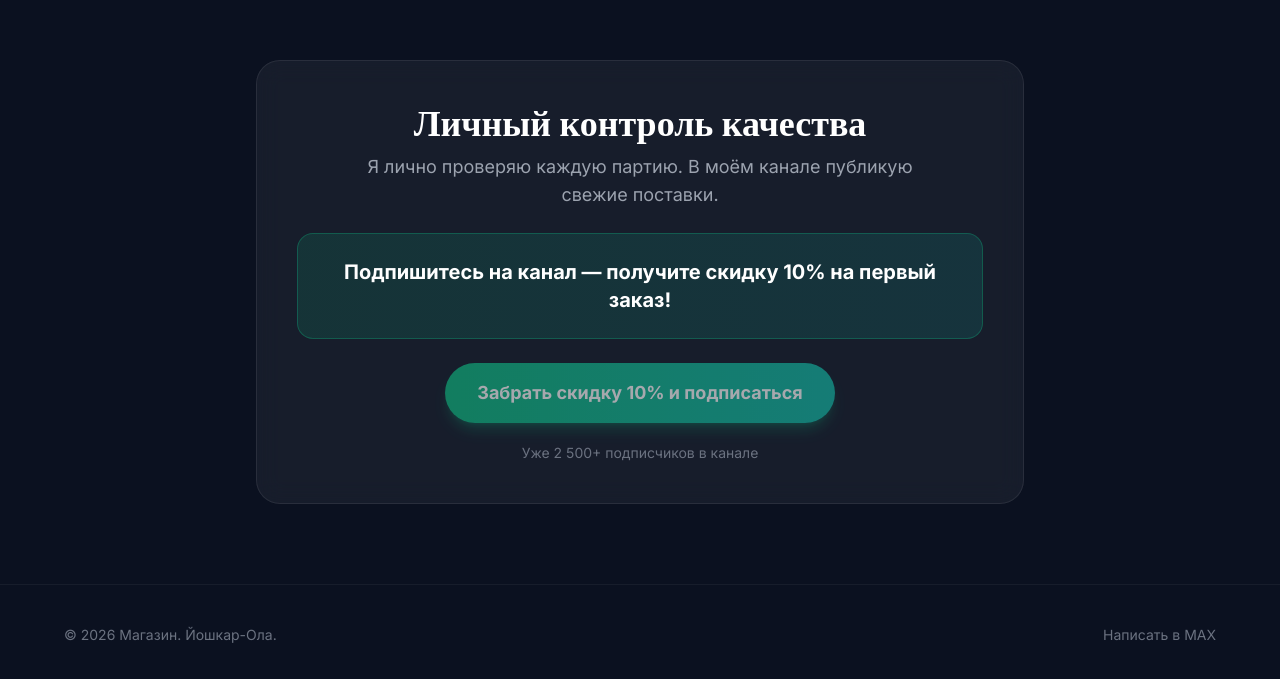
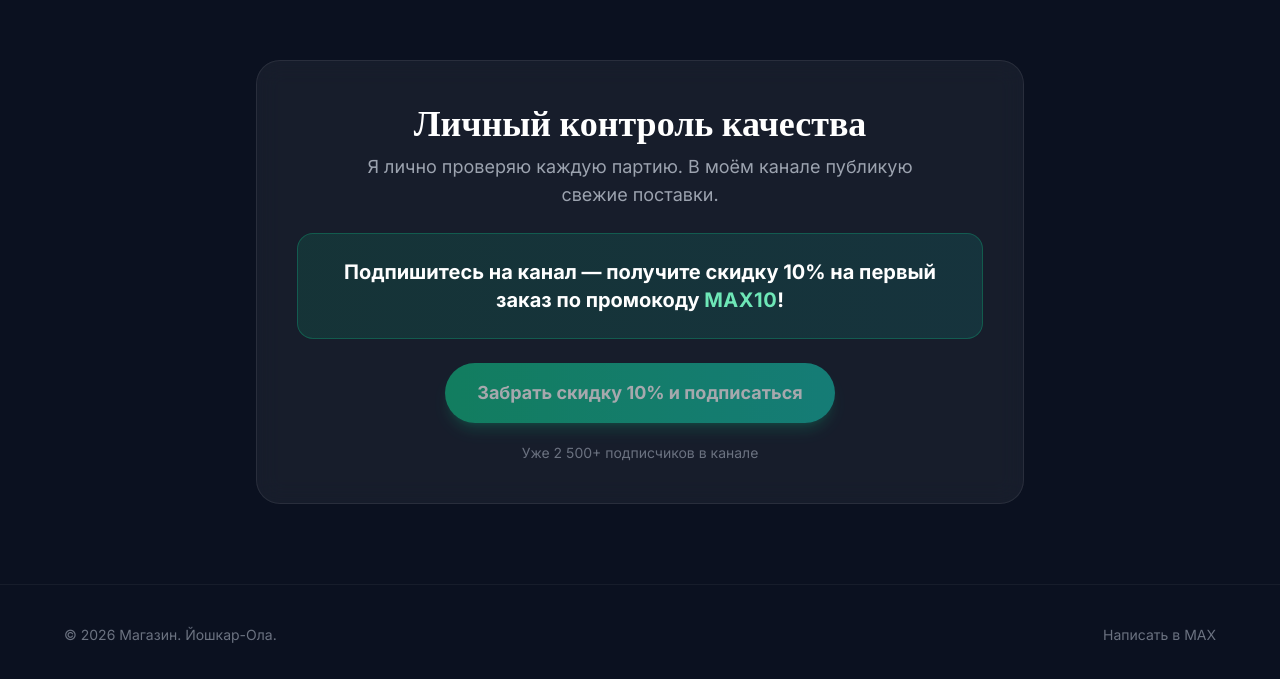
Before and after one commit to InsafVibeCOde/magazine-, a plain HTML site: page index.html in a window 1280 px wide. Shown: the part 2515-3194 px from the top of the page. Drawn offline with nearby package versions, Linux system fonts and the light colour scheme.

Commit message:
Промокод MAX10 в CTA-блоке

```diff
--- a/index.html
+++ b/index.html
@@ -207,7 +207,7 @@
           </p>
           <div class="bg-gradient-to-r from-emerald-500/15 to-teal-500/15 border border-emerald-500/30 rounded-2xl p-5 sm:p-6 mb-6">
             <p class="text-lg sm:text-xl font-bold text-white">
-              Подпишитесь на канал — получите скидку 10% на первый заказ!
+              Подпишитесь на канал — получите скидку 10% на первый заказ по промокоду <span class="text-emerald-300 font-extrabold uppercase tracking-wide">MAX10</span>!
             </p>
           </div>
           <a href="https://max.ru/join/dF1oxewh7DRyHSl9tFKYDZ2tvItSJ1cyfOOIQ_-dGoI" target="_blank" rel="noopener noreferrer" class="inline-flex items-center justify-center bg-gradient-to-r from-emerald-500 to-teal-500 hover:from-emerald-400 hover:to-teal-400 text-white font-bold px-8 py-4 rounded-full text-lg transition-all duration-300 shadow-lg shadow-emerald-500/30 hover:shadow-emerald-500/50 animate-pulse-slow hover:animate-none w-full sm:w-auto">
```
